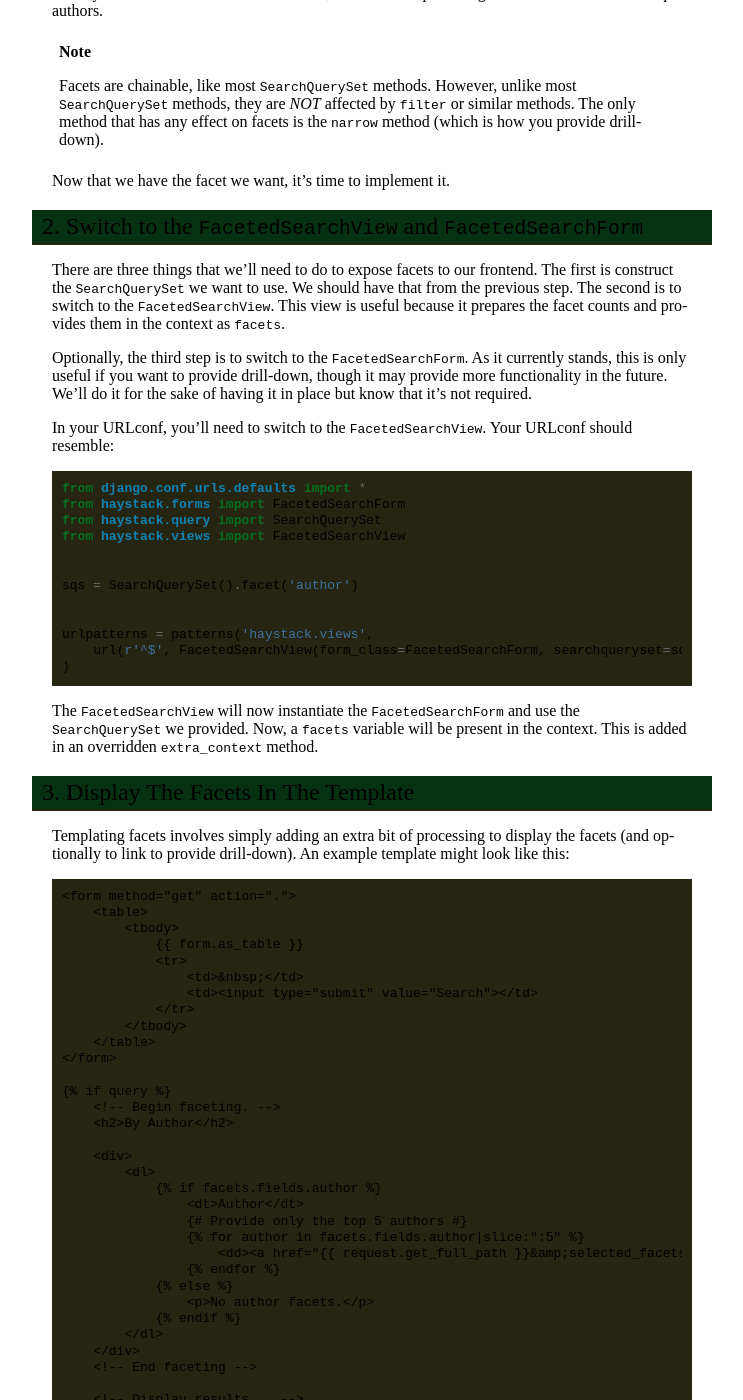
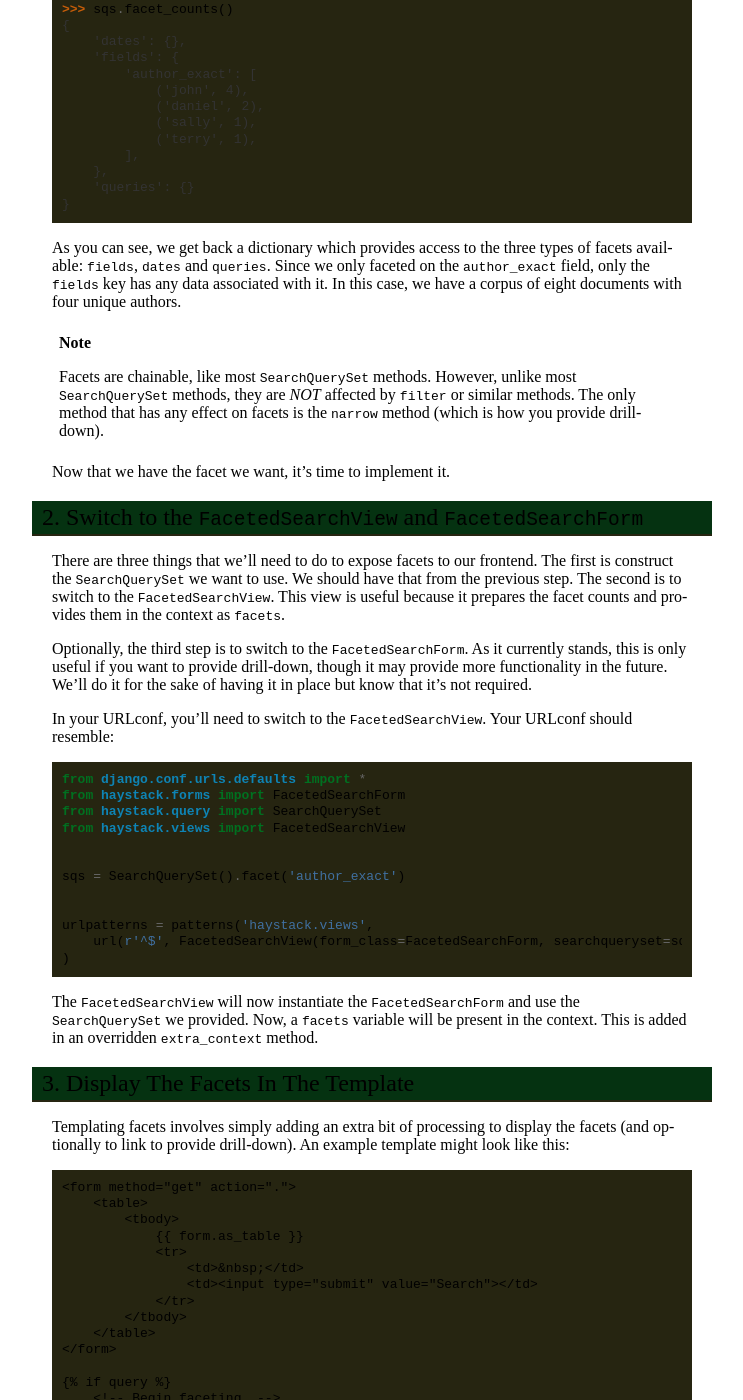
Before and after one commit to django-haystack/django-haystack, a Sphinx documentation site: the page built from docs/faceting.rst, in a window 1280 px wide and 1400 px high, scrolled down 1386 px. Shown: the whole window, without its empty margins (138-881 px from the left). Built offline with Sphinx 7.4.7, drawn with Linux system fonts in a browser that asks for light colours; a style sheet for code colours, icons or effects is not loaded; some of the changed text lies outside the part shown.

Commit message:
Updated the example in faceting documentation to provide better results and explanation on the reasoning.

```diff
--- a/docs/faceting.rst
+++ b/docs/faceting.rst
@@ -39,20 +39,38 @@
 ------------------------------------------
 
 Determining what you want to facet on isn't always easy. For our purposes,
-we'll facet on the ``author`` field. For this, on the ``SearchQuerySet``, we
-use the ``facet`` method to setup the facet and the ``facet_counts`` method
-to retrieve back the counts seen.
+we'll facet on the ``author`` field.
+
+If the data in the fields you're faceting on is complex, you may want to
+consider duplicating fields you'll be faceting on and marking them as
+``indexed=False``. So to modify our existing example::
+
+    class NoteIndex(indexes.SearchIndex):
+        text = indexes.CharField(document=True, use_template=True)
+        author = indexes.CharField(model_attr='user')
+        author_exact = indexes.CharField(model_attr='user', indexed=False)
+        pub_date = indexes.DateTimeField(model_attr='pub_date')
+
+This informs the backend that no post-processing is to be done on the data
+(such as lowercase/stemming/tokenizing/etc.), allowing the faceting to be
+more exact. Duplication is suggested so that those fields are still searchable
+in the standard ways, so if all you're using a given field for faceting, no
+duplication is needed.
+
+To pull faceting information out of the index, we'll use the
+``SearchQuerySet.facet`` method to setup the facet and the
+``SearchQuerySet.facet_counts`` method to retrieve back the counts seen.
 
 Experimenting in a shell (``./manage.py shell``) is a good way to get a feel
 for what various facets might look like::
 
     >>> from haystack.query import SearchQuerySet
-    >>> sqs = SearchQuerySet().facet('author')
+    >>> sqs = SearchQuerySet().facet('author_exact')
     >>> sqs.facet_counts()
     {
         'dates': {},
         'fields': {
-            'author': [
+            'author_exact': [
                 ('john', 4),
                 ('daniel', 2),
                 ('sally', 1),
@@ -64,9 +82,9 @@
 
 As you can see, we get back a dictionary which provides access to the three
 types of facets available: ``fields``, ``dates`` and ``queries``. Since we only
-faceted on the ``author`` field, only the ``fields`` key has any data associated
-with it. In this case, we have a corpus of eight documents with four unique
-authors.
+faceted on the ``author_exact`` field, only the ``fields`` key has any data
+associated with it. In this case, we have a corpus of eight documents with four
+unique authors.
 
 .. note::
     Facets are chainable, like most ``SearchQuerySet`` methods. However, unlike
@@ -99,7 +117,7 @@
     from haystack.views import FacetedSearchView
 
 
-    sqs = SearchQuerySet().facet('author')
+    sqs = SearchQuerySet().facet('author_exact')
 
 
     urlpatterns = patterns('haystack.views',
@@ -136,10 +154,10 @@
 
         <div>
             <dl>
-                {% if facets.fields.author %}
+                {% if facets.fields.author_exact %}
                     <dt>Author</dt>
                     {# Provide only the top 5 authors #}
-                    {% for author in facets.fields.author|slice:":5" %}
+                    {% for author in facets.fields.author_exact|slice:":5" %}
                         <dd><a href="{{ request.get_full_path }}&amp;selected_facets=author:{{ author.0|urlencode }}">{{ author.0 }}</a> ({{ author.1 }})</dd>
                     {% endfor %}
                 {% else %}
@@ -162,8 +180,8 @@
     {% endif %}
 
 Displaying the facets is a matter of looping through the facets you want and
-providing the UI to suit. The ``author.0`` is the facet text from the backend
-and the ``author.1`` is the facet count.
+providing the UI to suit. The ``author_exact.0`` is the facet text from the backend
+and the ``author_exact.1`` is the facet count.
 
 4. Narrowing The Search
 -----------------------
```
